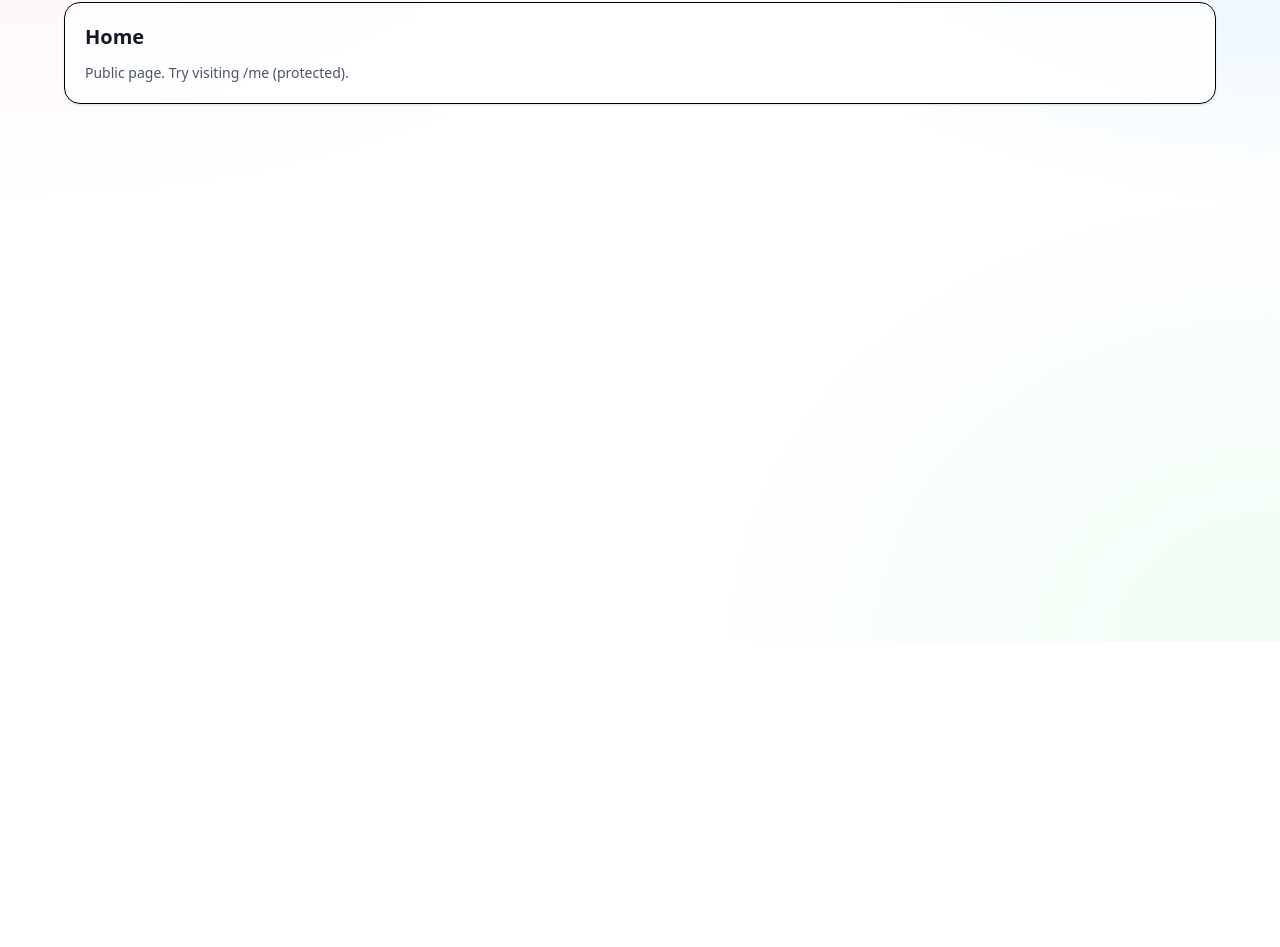
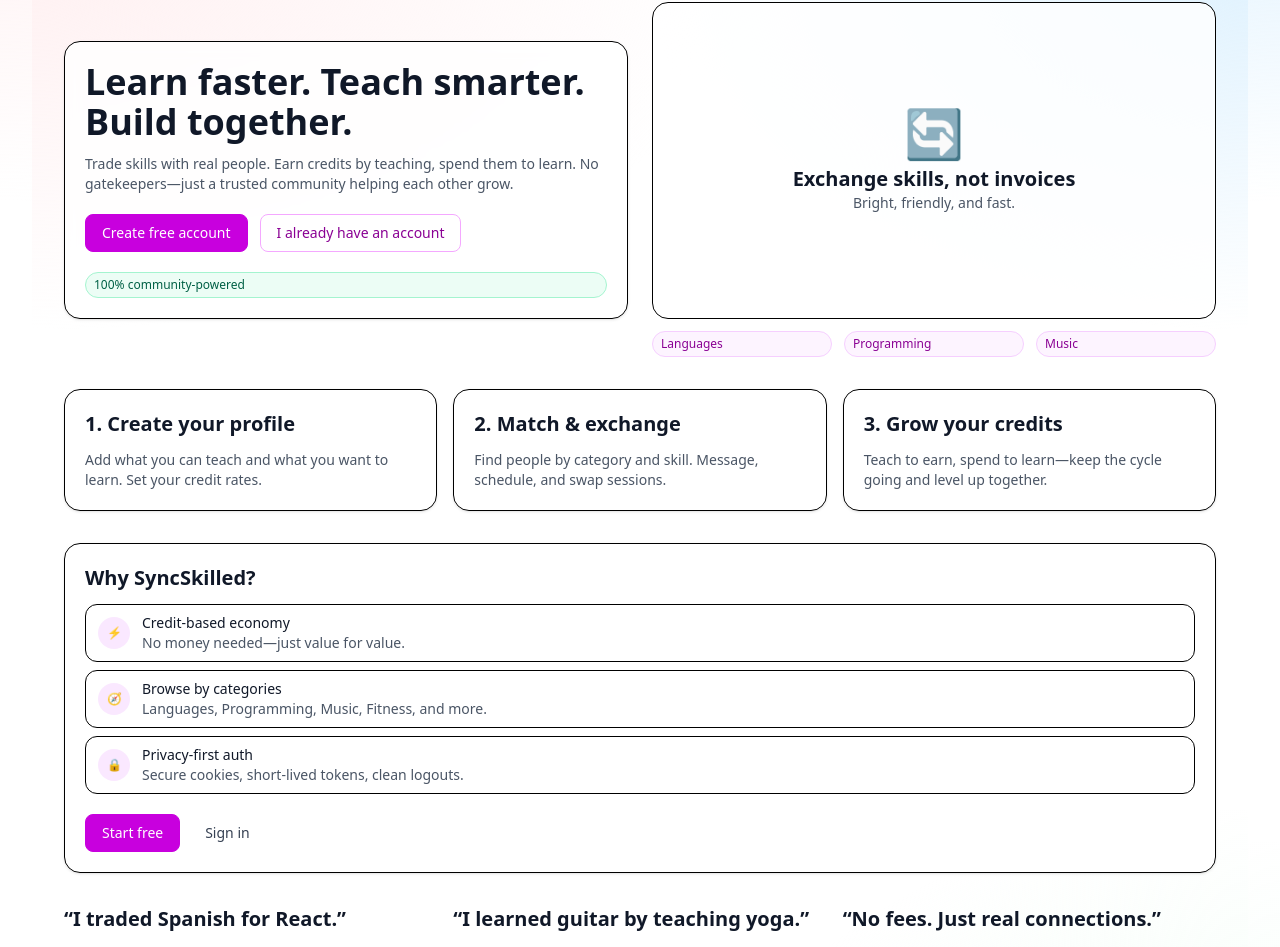
Before and after one commit to CaptKay/syncskilled-frontend, a React (Vite) app: page / in a window 1280 px wide. Shown: the part 158-1105 px from the top of the page. Before the commit the page ends 800 px from the top, so only its background shows below. Built offline with nearby package versions, Linux system fonts and the light colour scheme; no server answers.

Commit message:
added landing paging

```diff
--- a/src/App.jsx
+++ b/src/App.jsx
@@ -9,6 +9,7 @@
 import MePage from "./pages/MePage";
 import CategoriesPage from "./pages/CategoriesPage";
 import CategorySkillsPage from "./pages/CategorySkillsPage";
+import LandingPage from "./pages/LandingPage";
 
 export default function App() {
   const { user, logout } = useAuth();
@@ -82,7 +83,8 @@
         {/* Routes */}
         <Routes>
           {/* Public pages */}
-          <Route path="/" element={<Homepage />} />
+          {/* <Route path="/" element={<Homepage />} /> */}
+          <Route path="/" element={<LandingPage />} />
           <Route path="/login" element={<LoginPage />} />
           <Route path="/register" element={<RegisterPage />} />
 
--- /dev/null
+++ b/src/pages/LandingPage.jsx
@@ -0,0 +1,159 @@
+import { Link } from "react-router-dom";
+
+export default function LandingPage() {
+  return (
+    <div className="page">
+      <header className="container">
+        {/* Top bar */}
+        {/* <nav className="navbar">
+          <div className="navbar-inner">
+            <div className="brand">SyncSkilled</div>
+            <div className="nav-links">
+              <Link to="/login" className="nav-link">Login</Link>
+              <Link to="/register" className="btn-primary">Get Started</Link>
+            </div>
+          </div>
+        </nav> */}
+
+        {/* Hero */}
+        <section className="grid gap-6 md:grid-cols-2 items-center">
+          <div className="card">
+            <div className="card-content">
+              <h1 className="heading-xl">Learn faster. Teach smarter. Build together.</h1>
+              <p className="subtle">
+                Trade skills with real people. Earn credits by teaching, spend them to learn.
+                No gatekeepers—just a trusted community helping each other grow.
+              </p>
+              <div className="flex gap-3 mt-2">
+                <Link to="/register" className="btn-primary">Create free account</Link>
+                <Link to="/login" className="btn-outline">I already have an account</Link>
+              </div>
+              <div className="pill mt-2">100% community-powered</div>
+            </div>
+          </div>
+
+          {/* Hero art */}
+          <div className="card-soft">
+            <div className="card-content">
+              <div className="rounded-2xl w-full aspect-video border bg-white/80 grid place-items-center">
+                <div className="text-center">
+                  <div className="text-5xl font-extrabold mb-2">🔄</div>
+                  <div className="heading">Exchange skills, not invoices</div>
+                  <div className="subtle">Bright, friendly, and fast.</div>
+                </div>
+              </div>
+              <div className="grid grid-cols-3 gap-3">
+                <div className="badge">Languages</div>
+                <div className="badge">Programming</div>
+                <div className="badge">Music</div>
+              </div>
+            </div>
+          </div>
+        </section>
+
+        {/* How it works */}
+        <section className="grid md:grid-cols-3 gap-4">
+          <div className="card">
+            <div className="card-header"><h3 className="card-title">1. Create your profile</h3></div>
+            <div className="card-content subtle">
+              Add what you can teach and what you want to learn. Set your credit rates.
+            </div>
+          </div>
+          <div className="card">
+            <div className="card-header"><h3 className="card-title">2. Match & exchange</h3></div>
+            <div className="card-content subtle">
+              Find people by category and skill. Message, schedule, and swap sessions.
+            </div>
+          </div>
+          <div className="card">
+            <div className="card-header"><h3 className="card-title">3. Grow your credits</h3></div>
+            <div className="card-content subtle">
+              Teach to earn, spend to learn—keep the cycle going and level up together.
+            </div>
+          </div>
+        </section>
+
+        {/* Feature highlights */}
+        <section className="card">
+          <div className="card-header">
+            <h3 className="card-title">Why SyncSkilled?</h3>
+          </div>
+          <div className="card-content">
+            <ul className="list">
+              <li className="row">
+                <div className="row-left">
+                  <div className="avatar">⚡</div>
+                  <div>
+                    <div className="text-sm font-medium text-gray-900">Credit-based economy</div>
+                    <div className="subtle">No money needed—just value for value.</div>
+                  </div>
+                </div>
+              </li>
+              <li className="row">
+                <div className="row-left">
+                  <div className="avatar">🧭</div>
+                  <div>
+                    <div className="text-sm font-medium text-gray-900">Browse by categories</div>
+                    <div className="subtle">Languages, Programming, Music, Fitness, and more.</div>
+                  </div>
+                </div>
+              </li>
+              <li className="row">
+                <div className="row-left">
+                  <div className="avatar">🔒</div>
+                  <div>
+                    <div className="text-sm font-medium text-gray-900">Privacy-first auth</div>
+                    <div className="subtle">Secure cookies, short-lived tokens, clean logouts.</div>
+                  </div>
+                </div>
+              </li>
+            </ul>
+            <div className="mt-2">
+              <Link to="/register" className="btn-primary">Start free</Link>
+              <Link to="/login" className="btn-ghost ml-2">Sign in</Link>
+            </div>
+          </div>
+        </section>
+
+        {/* Social proof / testimonials */}
+        <section className="grid md:grid-cols-3 gap-4">
+          <div className="card-soft">
+            <div className="card-content">
+              <div className="heading">“I traded Spanish for React.”</div>
+              <div className="subtle">— Ada, Community Member</div>
+            </div>
+          </div>
+          <div className="card-soft">
+            <div className="card-content">
+              <div className="heading">“I learned guitar by teaching yoga.”</div>
+              <div className="subtle">— Jules, Maker</div>
+            </div>
+          </div>
+          <div className="card-soft">
+            <div className="card-content">
+              <div className="heading">“No fees. Just real connections.”</div>
+              <div className="subtle">— Noor, Engineer</div>
+            </div>
+          </div>
+        </section>
+
+        {/* CTA */}
+        <section className="card">
+          <div className="card-content text-center">
+            <div className="heading-xl mb-2">Ready to join?</div>
+            <p className="subtle">Your skill can be someone’s turning point—and theirs can be yours.</p>
+            <div className="flex gap-3 justify-center mt-3">
+              <Link to="/register" className="btn-primary">Create account</Link>
+              <Link to="/login" className="btn-outline">Sign in</Link>
+            </div>
+          </div>
+        </section>
+
+        {/* Footer */}
+        <footer className="subtle text-center mb-6">
+          © {new Date().getFullYear()} SyncSkilled — Learn faster. Teach smarter. Build together.
+        </footer>
+      </header>
+    </div>
+  );
+}
```
